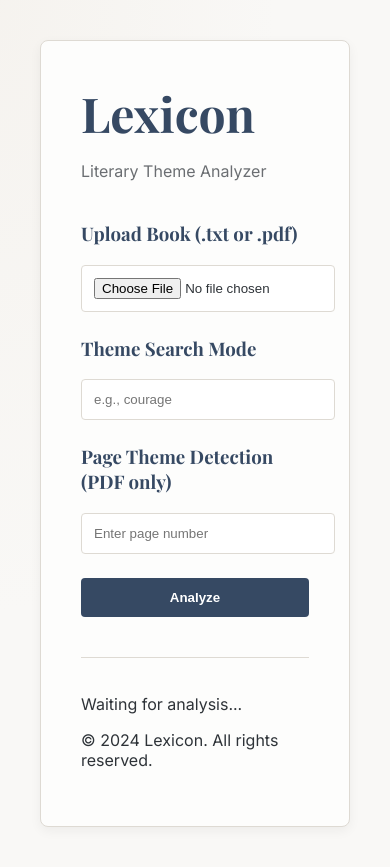
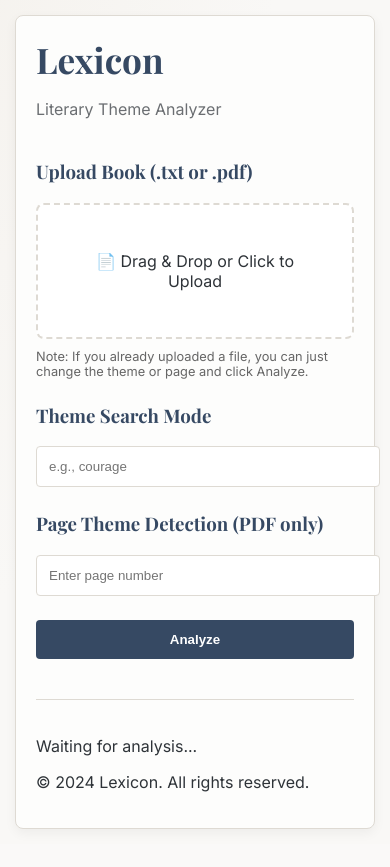
Before and after one commit to markpwachira-byte/theme-finder-2.0-clean, a Flask app: page / in a window 390 px wide. After the commit the page ends 829 px from the top, so only its background shows below. Run offline with Flask 3, Linux system fonts and the light colour scheme.

Commit message:
Update app

```diff
--- a/static/style.css
+++ b/static/style.css
@@ -69,3 +69,59 @@ input, input[type="number"], .file-input {
 
 /* This makes keywords stand out in the paper style */
 b { background: hsl(35, 40%, 94%); color: var(--color-primary); padding: 0 3px; }
+
+/* Keep all your existing code above this line */
+
+/* 1. Necessary: The Drag & Drop Box Style */
+.file-upload-wrapper {
+    position: relative;
+    border: 2px dashed var(--color-border);
+    border-radius: 8px;
+    padding: 30px;
+    text-align: center;
+    background-color: white;
+    transition: all 0.3s ease;
+    cursor: pointer;
+    margin-bottom: 10px;
+}
+
+/* Visual feedback when a file is dragged over */
+.file-upload-wrapper.dragover {
+    border-color: var(--color-primary);
+    background-color: hsl(215, 30%, 96%);
+}
+
+/* This hides the default "Choose File" button so we can style the box */
+.file-upload-wrapper input[type="file"] {
+    position: absolute;
+    width: 100%;
+    height: 100%;
+    top: 0;
+    left: 0;
+    opacity: 0;
+    cursor: pointer;
+}
+
+/* 2. Necessary: Highlighting Style */
+/* This makes the yellow sentence highlight look clean */
+mark {
+    background-color: hsl(45, 100%, 85%);
+    color: inherit;
+    padding: 2px 0;
+}
+
+/* 3. Necessary: Mobile Responsiveness */
+@media (max-width: 600px) {
+    body {
+        padding: 15px;
+    }
+    #root {
+        padding: 20px;
+    }
+    header h1 {
+        font-size: 2.2rem;
+    }
+    .submit-btn {
+        width: 100%; /* Makes it easier to tap on phones */
+    }
+}
--- a/templates/index.html
+++ b/templates/index.html
@@ -3,7 +3,7 @@
 <head>
     <meta charset="UTF-8" />
     <meta name="viewport" content="width=device-width, initial-scale=1.0" />
-    <title>Literary Theme Analyzer-find themes</title>
+    <title>Lexicon | Theme Analyzer</title>
     <link rel="preconnect" href="https://fonts.googleapis.com">
     <link rel="preconnect" href="https://fonts.gstatic.com" crossorigin>
     <link href="https://fonts.googleapis.com/css2?family=Playfair+Display:wght@400;600;700&family=Inter:wght@300;400;500;600&display=swap" rel="stylesheet">
@@ -17,10 +17,16 @@
         </header>
 
         <main>
-            <form method="post" enctype="multipart/form-data" class="analysis-form">
+            <form method="post" enctype="multipart/form-data" class="analysis-form" id="analysisForm">
                 <section>
                     <h3>Upload Book (.txt or .pdf)</h3>
-                    <input type="file" name="file" class="file-input">
+                    <div class="file-upload-wrapper" id="dropZone">
+                        <p id="fileLabel">📄 Drag & Drop or Click to Upload</p>
+                        <input type="file" name="file" class="file-input" id="fileInput">
+                    </div>
+                    <p style="font-size: 0.8rem; color: #666; margin-top: 5px;">
+                        Note: If you already uploaded a file, you can just change the theme or page and click Analyze.
+                    </p>
                 </section>
 
                 <section>
@@ -33,10 +39,12 @@
                     <input type="number" name="page_number" placeholder="Enter page number">
                 </section>
 
-                <input type="submit" value="Analyze" class="submit-btn">
+                <input type="submit" value="Analyze" class="submit-btn" id="submitBtn">
             </form>
+
             <div class="results-content">
                 {% if results %}
+                    <h2 style="margin-bottom: 20px; font-family: 'Playfair Display';">Analysis Results</h2>
                     {% for r in results %}
                         <div class="result-card">
                             {{ r|safe }}
@@ -52,3 +60,38 @@
             <p>&copy; 2024 Lexicon. All rights reserved.</p>
         </footer>
     </div>
+
+    <script>
+        const form = document.getElementById('analysisForm');
+        const btn = document.getElementById('submitBtn');
+        const dropZone = document.getElementById('dropZone');
+        const fileInput = document.getElementById('fileInput');
+        const fileLabel = document.getElementById('fileLabel');
+
+        // 1. Loading State
+        form.onsubmit = function() {
+            btn.value = "Analyzing Context...";
+            btn.style.opacity = "0.7";
+            btn.style.cursor = "not-allowed";
+        };
+
+        // 2. Drag & Drop Visual Feedback
+        dropZone.addEventListener('dragover', (e) => {
+            e.preventDefault();
+            dropZone.classList.add('dragover');
+        });
+
+        dropZone.addEventListener('dragleave', () => {
+            dropZone.classList.remove('dragover');
+        });
+
+        // 3. Update Text when file is selected
+        fileInput.addEventListener('change', () => {
+            if (fileInput.files.length > 0) {
+                fileLabel.innerText = "Selected: " + fileInput.files[0].name;
+                dropZone.classList.add('selected');
+            }
+        });
+    </script>
+</body>
+</html>
```
Also changed, not shown: 1 other file. Lines whose indentation alone changed are shown as unchanged.
